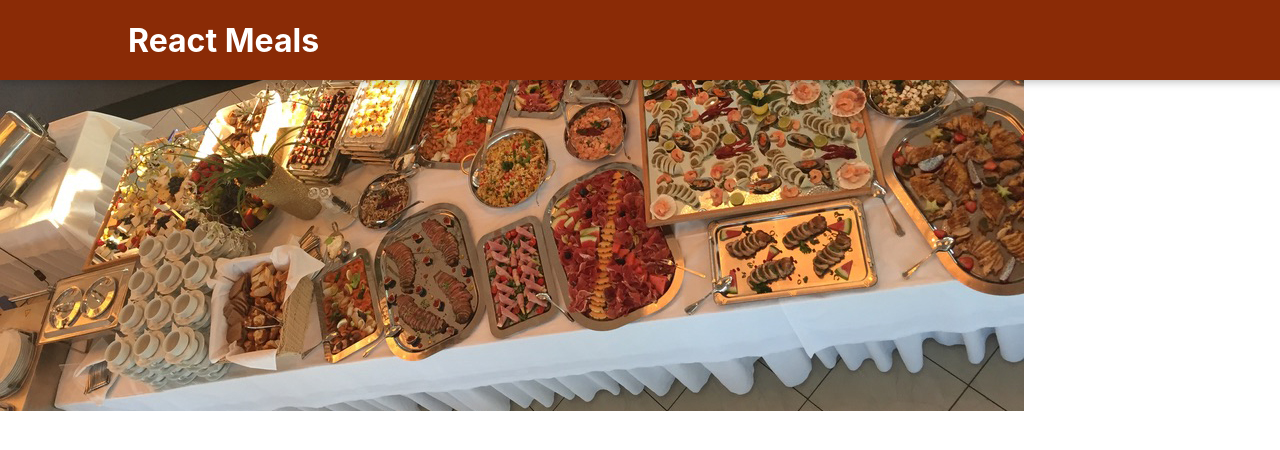
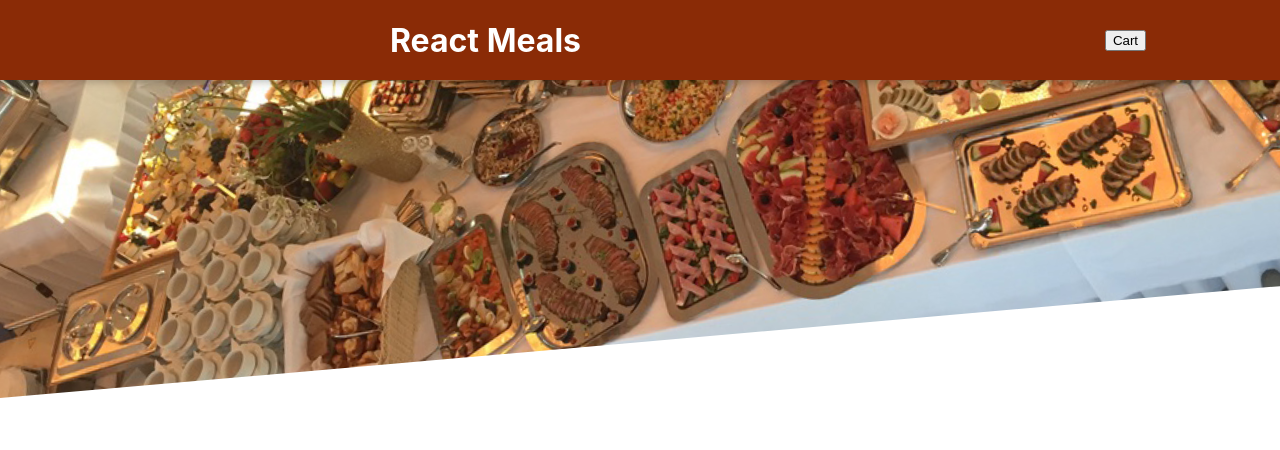
Before and after one commit to Practice-SpencerTower/food-order-app, a React (Create React App) app: page / in a window 1280 px wide. Shown: the top 450 px of the page. Built offline with nearby package versions, Linux system fonts and the light colour scheme; the HTML template or start-up script is replaced by a standard one.

Commit message:
shows button in header

```diff
--- a/src/components/Layout/Header.js
+++ b/src/components/Layout/Header.js
@@ -8,7 +8,7 @@ const Header = props => {
                 <h1>React Meals</h1>
                 <button>Cart</button>
             </header>
-            <div className={['main-image']}>
+            <div className={classes.mainImage}>
                 <img src={mealsImage} alt="A table full of delicious food!"/>
             </div>
         </>
--- a/src/components/Layout/Header.module.css
+++ b/src/components/Layout/Header.module.css
@@ -7,21 +7,21 @@
     background-color: #8a2b06;
     color: white;
     display: flex;
-    justify-content: space-between;
+    justify-content: space-around;
     align-items: center;
     padding: 0 10%;
     box-shadow: 0 2px 8px rgba(0, 0, 0, 0.25);
     z-index: 10;
   }
 
-  .main-image {
+  .mainImage {
     width: 100%;
     height: 25rem;
     z-index: 0;
     overflow: hidden;
   }
 
-  .main-image img {
+  .mainImage img {
     width: 110%;
     height: 100%;
     object-fit: cover;
```
Also changed, not shown: src/components/Layout/HeaderCartButton.js (+9 -1 lines).
